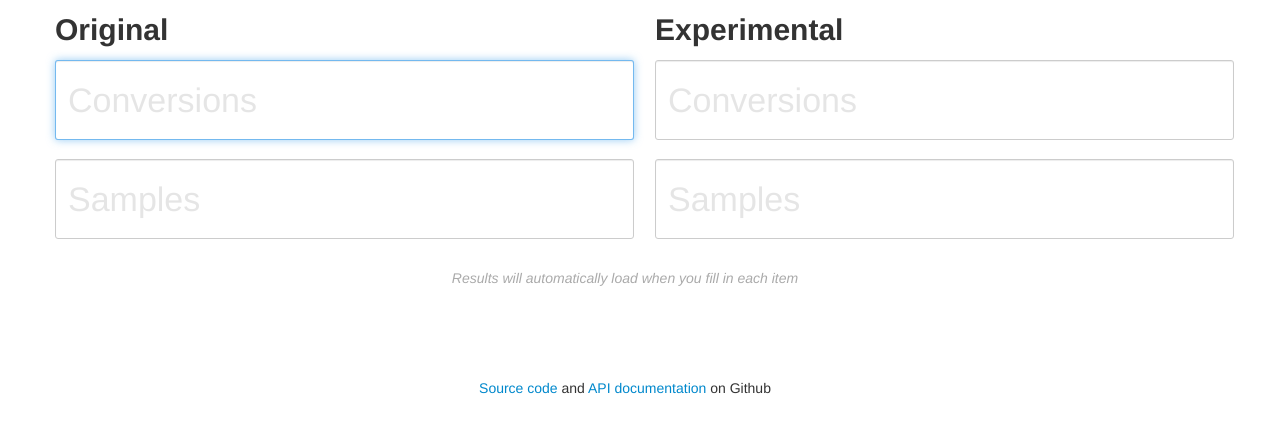
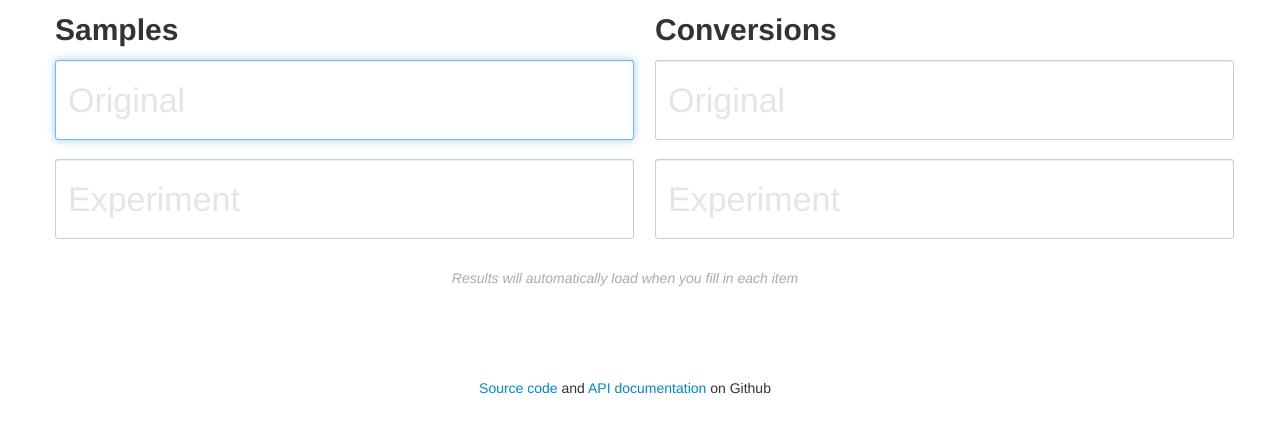
Before and after one commit to evansolomon/IsValid.org, a PHP site: page / in a window 1280 px wide. Shown: the part 250-683 px from the top of the page. Run offline with PHP 8.4, Linux system fonts and the light colour scheme; some libraries are stand-ins or nearby versions.

Commit message:
Update index.php
Swap entry boxes around so that they stop confusing me.

```diff
--- a/index.php
+++ b/index.php
@@ -47,21 +47,21 @@
 			<form class="horizontal-form">
 			<div class="row">
 				<div class="span6">
-					<h2>Original</h2>
+					<h2>Samples</h2>
 					<div class="control-group">
-						<input class="input-xlarge" type="text" id="control-conversions" placeholder="Conversions">
+						<input class="input-xlarge" type="text" id="control-samples" placeholder="Original">
 					</div>
 					<div class="control-group">
-						<input class="input-xlarge" type="text" id="control-samples" placeholder="Samples">
+						<input class="input-xlarge" type="text" id="experiment-samples" placeholder="Experiment">
 					</div>
 				</div>
 				<div class="span6">
-					<h2>Experimental</h2>
+					<h2>Conversions</h2>
 					<div class="control-group">
-						<input class="input-xlarge" type="text" id="experiment-conversions" placeholder="Conversions">
+						<input class="input-xlarge" type="text" id="control-conversions" placeholder="Original">
 					</div>
 					<div class="control-group">
-						<input class="input-xlarge" type="text" id="experiment-samples" placeholder="Samples">
+						<input class="input-xlarge" type="text" id="experiment-conversions" placeholder="Experiment">
 					</div>
 				</div>
 			</div>
```
